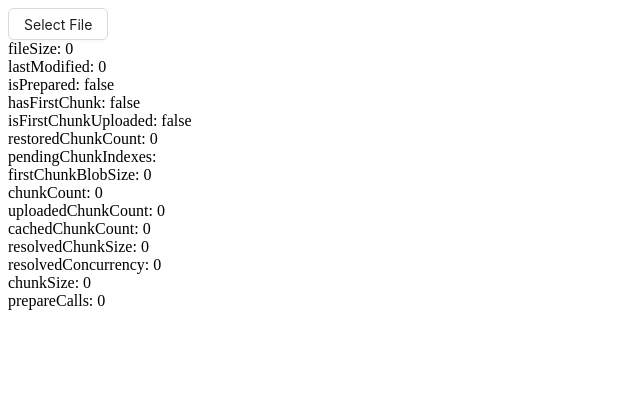
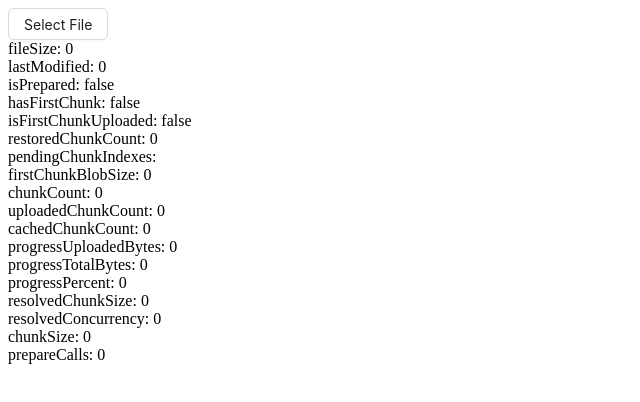
Before and after one commit to QDyanbing/things-you-dont-learn, a React (Vite) app in the folder packages/large-file-upload/: page / in a window 1280 px wide. Shown: the top 402 px of the page, without its empty margins (0-640 px from the left). Built offline with nearby package versions, Linux system fonts and the light colour scheme.

Commit message:
demo: show upload progress snapshot

```diff
--- a/packages/large-file-upload/src/App.tsx
+++ b/packages/large-file-upload/src/App.tsx
@@ -22,6 +22,9 @@ export default function App() {
   const [chunkCount, setChunkCount] = useState(0);
   const [uploadedChunkCount, setUploadedChunkCount] = useState(0);
   const [cachedChunkCount, setCachedChunkCount] = useState(0);
+  const [progressUploadedBytes, setProgressUploadedBytes] = useState(0);
+  const [progressTotalBytes, setProgressTotalBytes] = useState(0);
+  const [progressPercent, setProgressPercent] = useState(0);
   const [resolvedChunkSize, setResolvedChunkSize] = useState(0);
   const [resolvedConcurrency, setResolvedConcurrency] = useState(0);
   const [chunkSize, setChunkSize] = useState(0);
@@ -37,12 +40,14 @@ export default function App() {
             try {
               const coordinator = new FileCoordinator(file as File, {
                 concurrency: 2,
-                async uploadChunk({ chunk, chunkInfo, fileIdentity }) {
+                async uploadChunk({ chunk, chunkInfo, fileIdentity, reportProgress }) {
                   const formData = new FormData();
 
                   formData.append("file", chunk);
                   formData.append("fileIdentity", fileIdentity);
                   formData.append("index", String(chunkInfo.index));
+                  reportProgress(chunk.size / 2, chunk.size);
+                  reportProgress(chunk.size, chunk.size);
 
                   await Promise.resolve(formData);
                 },
@@ -68,6 +73,9 @@ export default function App() {
               setChunkCount(coordinator.getChunkCount());
               setUploadedChunkCount(0);
               setCachedChunkCount(0);
+              setProgressUploadedBytes(0);
+              setProgressTotalBytes(0);
+              setProgressPercent(0);
               setResolvedChunkSize(updatedChunkSize);
               setResolvedConcurrency(coordinator.getOptions().concurrency);
               setChunkSize(0);
@@ -86,6 +94,7 @@ export default function App() {
               const preparedFirstChunkStatus = coordinator.getChunkStatus(0);
               const firstChunkUploaded = coordinator.isChunkUploaded(0);
               const currentPendingChunkIndexes = coordinator.getPendingChunkIndexes();
+              const progress = coordinator.getProgress();
               const firstChunkInfo = coordinator.getChunkInfo(0);
               const firstChunk = coordinator.getChunk(0);
 
@@ -110,6 +119,9 @@ export default function App() {
               setChunkCount(prepareResult.chunkCount);
               setUploadedChunkCount(coordinator.getUploadedChunkCount());
               setCachedChunkCount(latestPrepareResult?.chunkCount ?? 0);
+              setProgressUploadedBytes(progress.uploadedBytes);
+              setProgressTotalBytes(progress.totalBytes);
+              setProgressPercent(progress.percent);
               setChunkSize(prepareResult.chunkSize);
               setPrepareCalls(2);
               onSuccess?.({}, file);
@@ -139,6 +151,9 @@ export default function App() {
         <div>chunkCount: {chunkCount}</div>
         <div>uploadedChunkCount: {uploadedChunkCount}</div>
         <div>cachedChunkCount: {cachedChunkCount}</div>
+        <div>progressUploadedBytes: {progressUploadedBytes}</div>
+        <div>progressTotalBytes: {progressTotalBytes}</div>
+        <div>progressPercent: {progressPercent}</div>
         <div>resolvedChunkSize: {resolvedChunkSize}</div>
         <div>resolvedConcurrency: {resolvedConcurrency}</div>
         <div>chunkSize: {chunkSize}</div>
```
